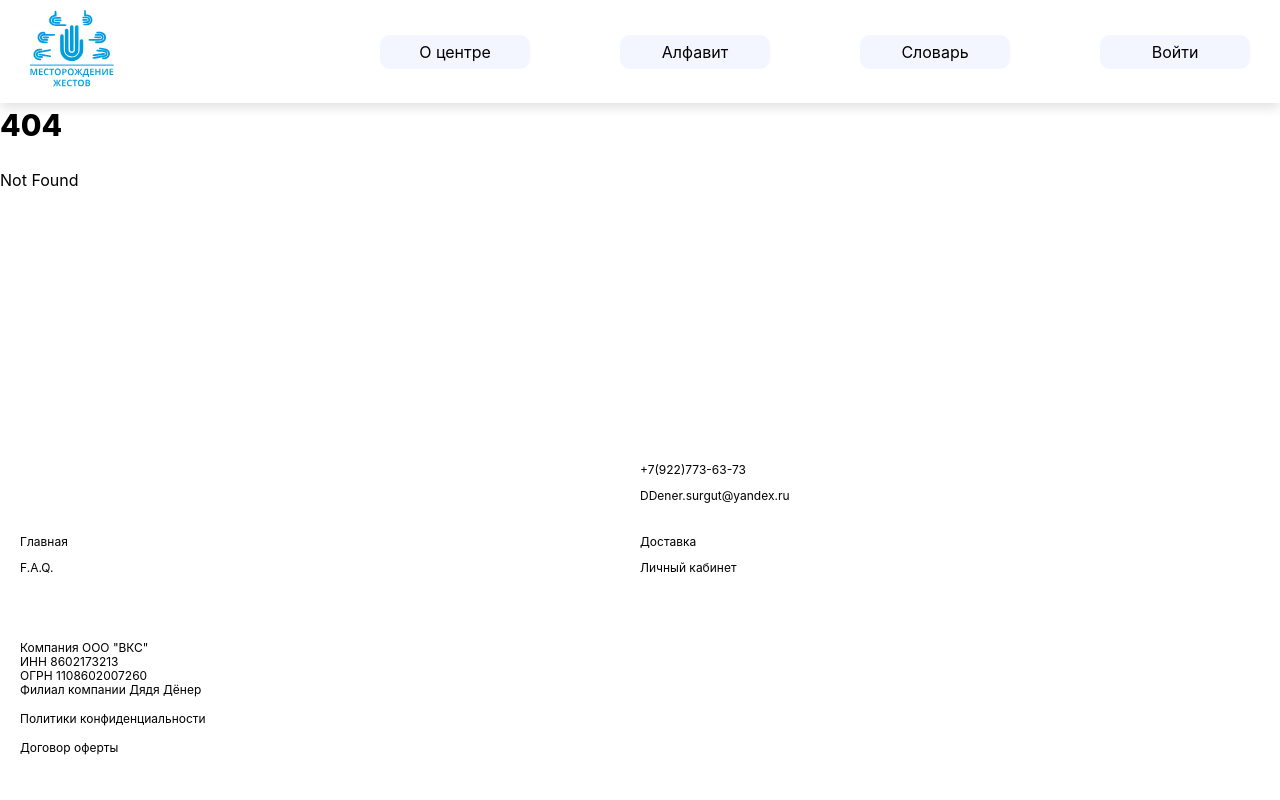
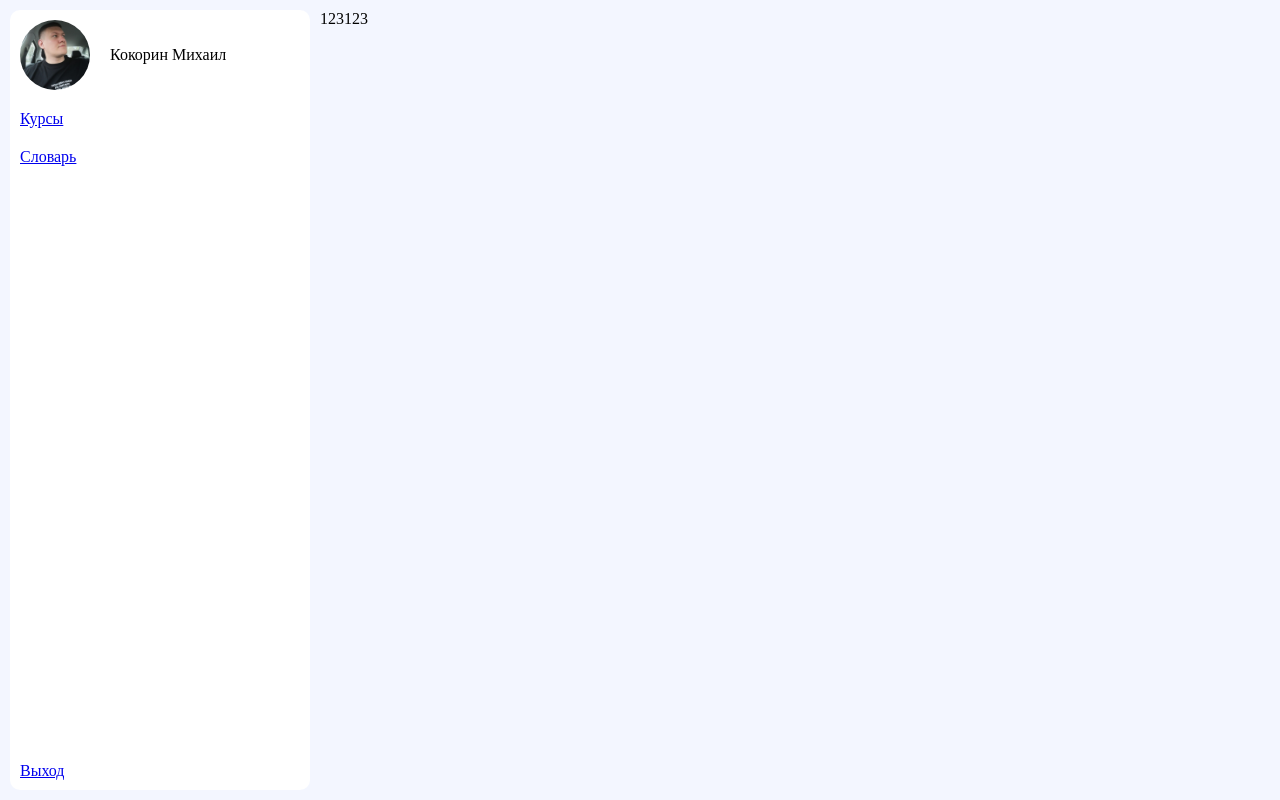
Before and after one commit to EgorVoronin06/ProjectGrant_gesture-location, a SvelteKit app in the folder frontend/: page /admin/cources in a window 1280 px wide. Before the commit this address had no page. Built offline with nearby package versions, Linux system fonts and the light colour scheme.

Commit message:
admin layout

```diff
--- /dev/null
+++ b/frontend/src/routes/+layout.ts
@@ -0,0 +1 @@
+export const ssr = false;
--- /dev/null
+++ b/frontend/src/routes/admin/+layout.svelte
@@ -0,0 +1,81 @@
+<script lang="ts">
+	let { children } = $props();
+	const menuItems = [
+		{
+			title: 'Курсы',
+			url: '/admin/cources'
+		},
+		{
+			title: 'Словарь',
+			url: '/admin/dict'
+		}
+	];
+</script>
+
+<div class="admin-layout">
+	<aside class="admin-layout__sidebar">
+		<div class="admin-layout__person">
+			<img class="admin-layout__person-avatar" src="/images/avatar.jpg" alt="avatar" />
+			<span>Кокорин Михаил</span>
+		</div>
+		<div class="admin-layout__sidebar-splitter">
+			<nav class="admin-layout__menu">
+				{#each menuItems as item (item.url)}
+					<a class="admin-layout__menu-item" href={item.url}>{item.title}</a>
+				{/each}
+			</nav>
+			<nav class="admin-layout__menu">
+				<a class="admin-layout__menu-item" href="/">Выход</a>
+			</nav>
+		</div>
+	</aside>
+	<div class="admin-layout__content">
+		{@render children()}
+	</div>
+</div>
+
+<style>
+	:global(body) {
+		padding: 0;
+		margin: 0;
+	}
+
+	.admin-layout {
+		height: calc(100vh - 20px);
+		padding: 10px;
+		display: grid;
+		grid-template-columns: 300px 1fr;
+		gap: 10px;
+		background: #f3f6ff;
+	}
+	.admin-layout__sidebar {
+		border-radius: 10px;
+		background: white;
+		display: flex;
+		flex-direction: column;
+	}
+	.admin-layout__sidebar-splitter {
+		display: flex;
+		flex-grow: 1;
+		flex-direction: column;
+		justify-content: space-between;
+	}
+	.admin-layout__person {
+		display: flex;
+		gap: 20px;
+		padding: 10px;
+		align-items: center;
+	}
+
+	.admin-layout__person-avatar {
+		width: 70px;
+		border-radius: 50%;
+	}
+	.admin-layout__menu {
+		display: flex;
+		flex-direction: column;
+	}
+	.admin-layout__menu-item {
+		padding: 10px;
+	}
+</style>
--- /dev/null
+++ b/frontend/src/routes/admin/cources/+page.svelte
@@ -0,0 +1 @@
+<div>123123</div>
```
Also changed, not shown: frontend/src/routes/(app)/+layout.svelte (renamed from frontend/src/routes/+layout.svelte, +5 -5 lines), frontend/src/routes/+layout.server.ts (deleted, +0 -37 lines), frontend/src/routes/(app)/+page.svelte (renamed from frontend/src/routes/+page.svelte), frontend/static/images/avatar.jpg (added).
